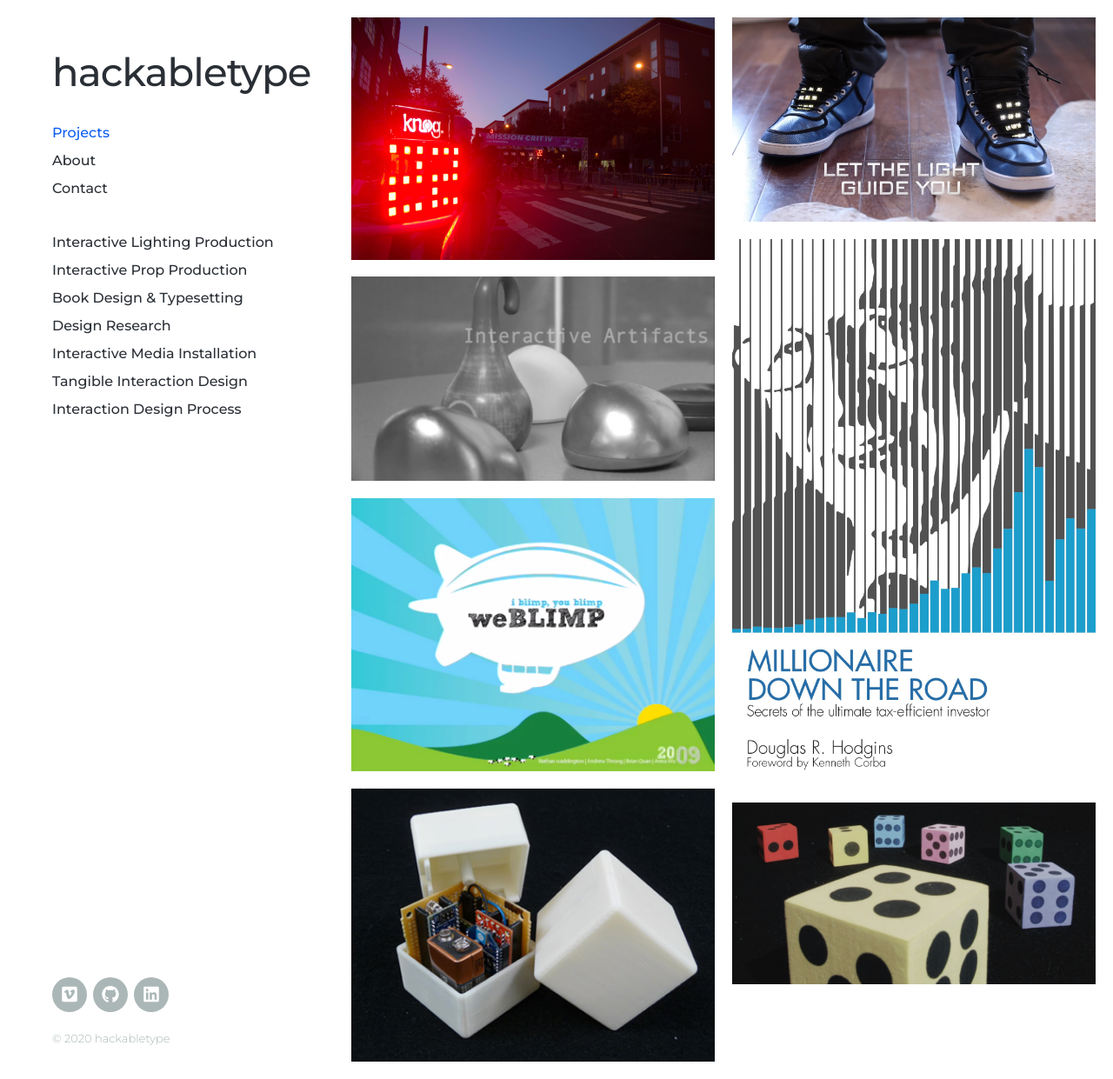
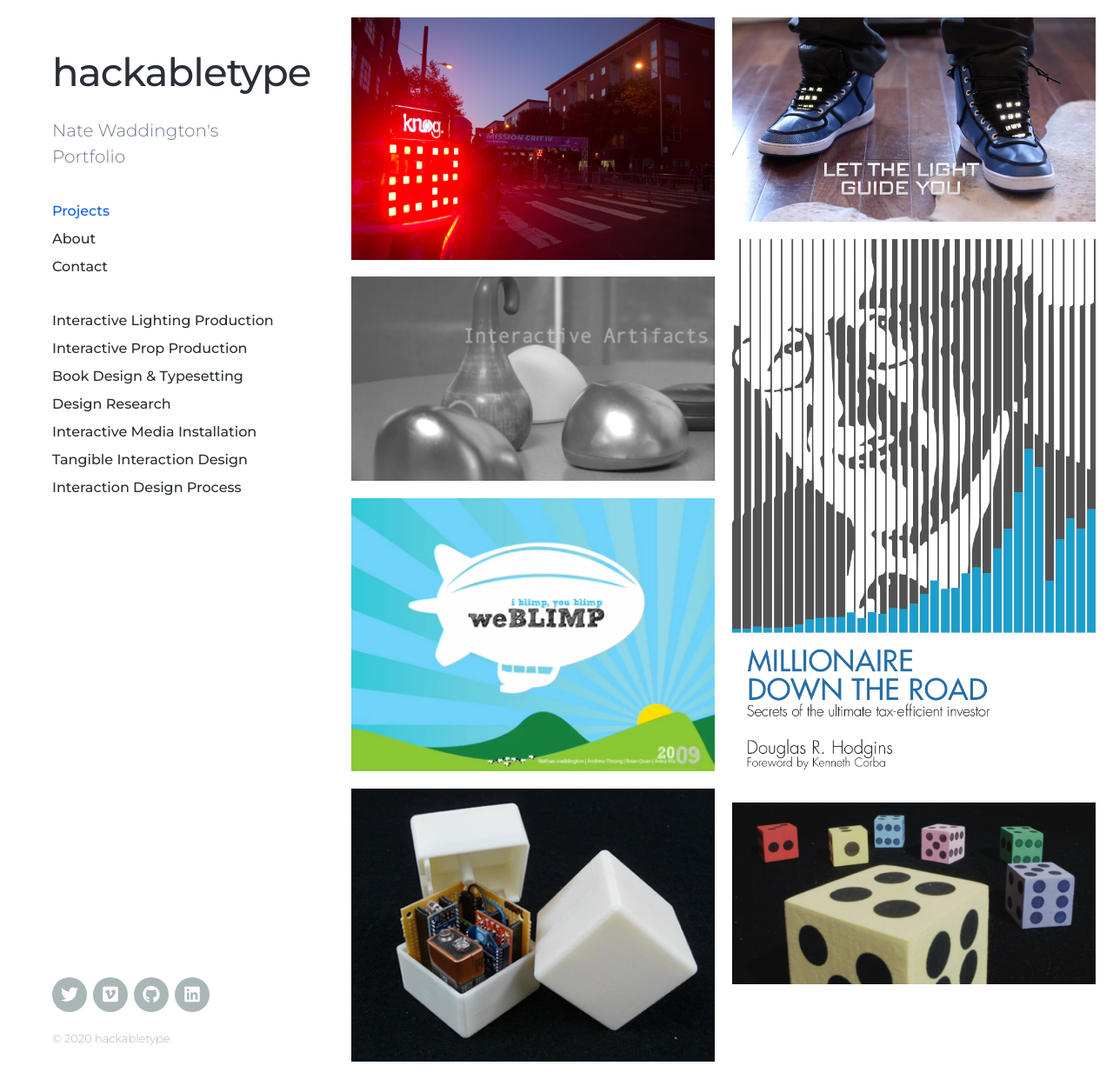
Before and after one commit to hackabletype/hackabletype.github.io, a Jekyll site: the page built from index.html, in a window 1280 px wide and 1241 px high. Shown: the whole window at 87% size. Built offline with Jekyll 4.4.1, drawn with Linux system fonts in a browser that asks for light colours; nearby versions of some CDN libraries; the list of posts is cut into pages by our own code.

Commit message:
Contact updates (#6)
* feat: adding twitter url
* feat: adding my name to the side bar, and mentioning that this is primarily a portfolio site.

```diff
--- a/_data/settings.yml
+++ b/_data/settings.yml
@@ -1,7 +1,7 @@
 basic_settings:
   site_title: hackabletype
   site_owner: Nate Waddington
-  site_tagline:
+  site_tagline: "Nate Waddington's Portfolio"
   favicon_image: /images/favicon.ico
 
 header_settings:
@@ -31,7 +31,7 @@ contact_settings:
 
 social_settings:
   facebook_url: ''
-  twitter_url: ''
+  twitter_url: 'https://twitter.com/hackabletype'
   instagram_url: ''
   snapchat_url: ''
   youtube_url: ''
```
